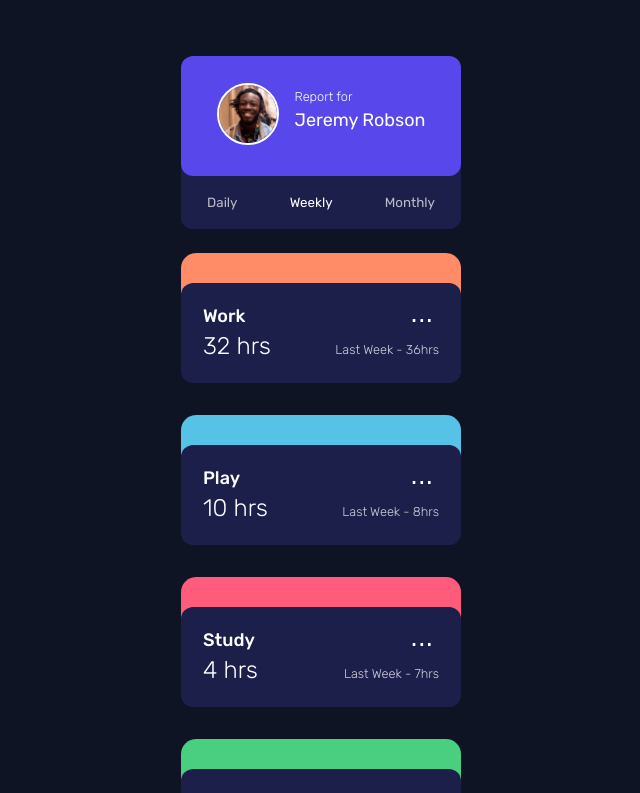
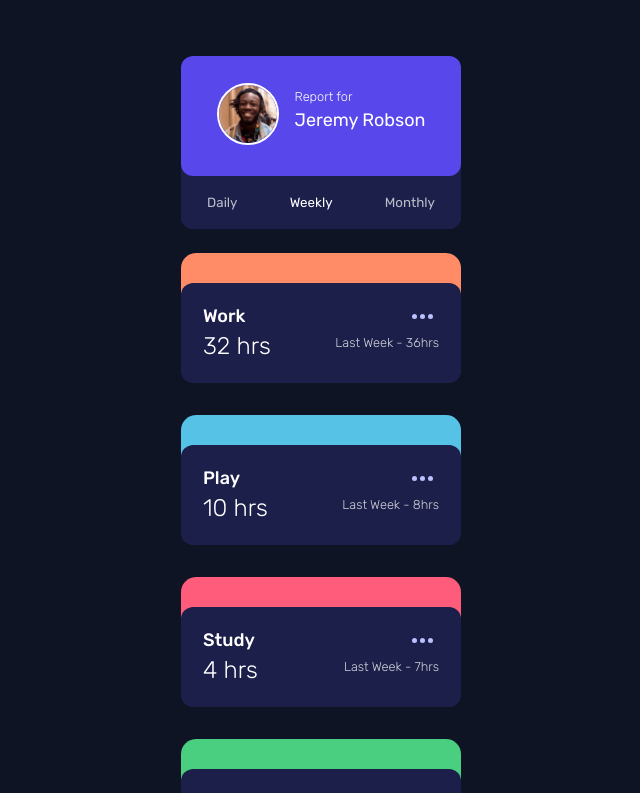
Before and after one commit to Pleopleq/time-tracking-dashboard-main, a Vue app in the folder time-tracking-dashboard/: page / in a window 1280 px wide. Shown: the top 793 px of the page, without its empty margins (319-959 px from the left). Built offline with nearby package versions, Linux system fonts and the light colour scheme.

Commit message:
Add scoped styles in userAvatar components. Add svg for 'moreDetails' button

```diff
--- a/time-tracking-dashboard/src/components/TrackerData.vue
+++ b/time-tracking-dashboard/src/components/TrackerData.vue
@@ -6,7 +6,7 @@
     </div>
     <div class="leftData__container">
       <button class="moreDetails">
-        <div>...</div>
+        <img src="../assets/images/icon-ellipsis.svg" alt="" />
       </button>
       <p class="lastWeekHours">Last Week - {{ timeframe.previous }}hrs</p>
     </div>
@@ -48,7 +48,6 @@ export default {
   background-color: transparent;
   color: white;
   border: none;
-  font-size: 1.7em;
   margin-bottom: 12px;
 }
 
--- a/time-tracking-dashboard/src/components/UserAvatar.vue
+++ b/time-tracking-dashboard/src/components/UserAvatar.vue
@@ -12,7 +12,7 @@
 export default {};
 </script>
 
-<style>
+<style scoped>
 img {
   width: 100%;
   min-width: 32px;
```
